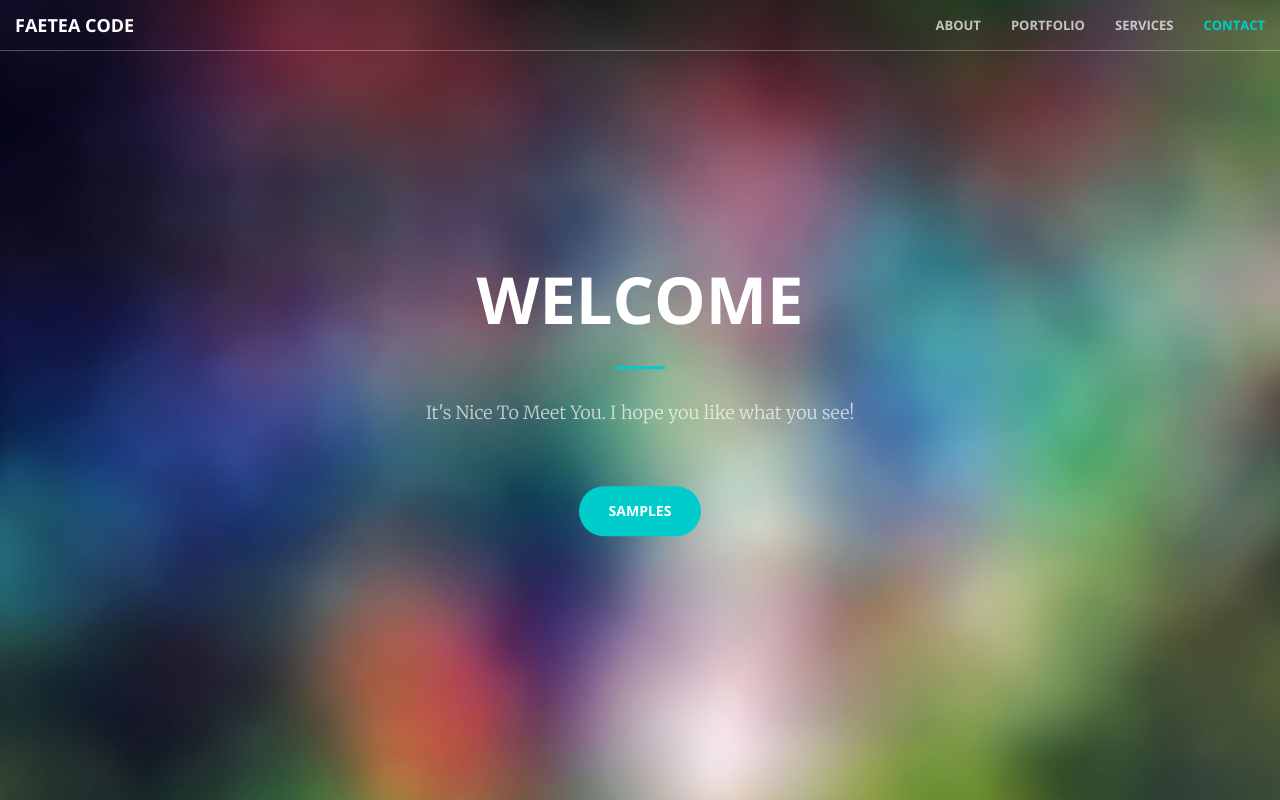
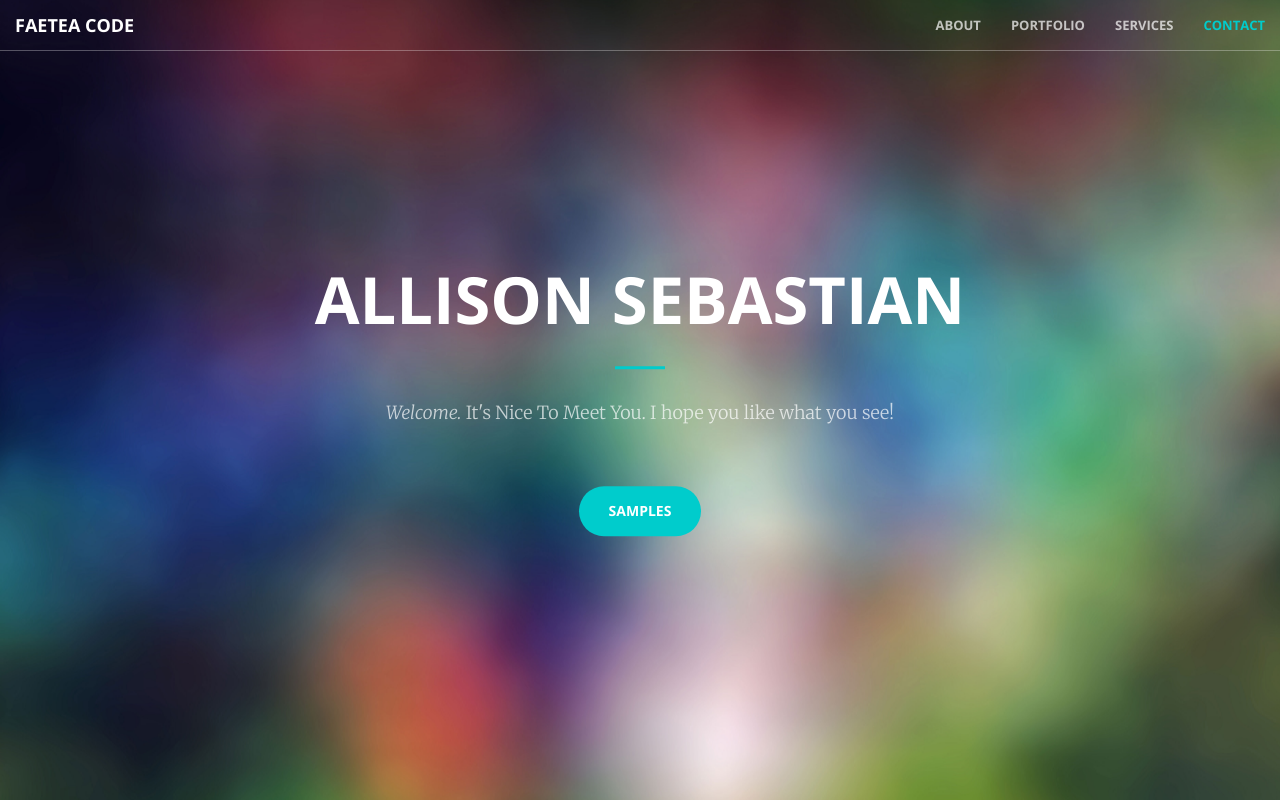
Before and after one commit to faetea/faetea.github.io, a plain HTML site: page index.html in a window 1280 px wide. Shown: the top 800 px of the page. Drawn offline with nearby package versions, Linux system fonts and the light colour scheme.

Commit message:
added name to heading page

```diff
--- a/index.html
+++ b/index.html
@@ -49,9 +49,9 @@
     <header>
         <div class="header-content">
             <div class="header-content-inner">
-                <h1>Welcome</h1>
+                <h1>Allison Sebastian</h1>
                 <hr>
-                <p>It's Nice To Meet You.  I hope you like what you see!</p>
+                <p><em>Welcome.</em>  It's Nice To Meet You.  I hope you like what you see!</p>
                 <a href="#portfolio" class="btn btn-primary btn-xl page-scroll">Samples</a>
             </div>
         </div>
```
